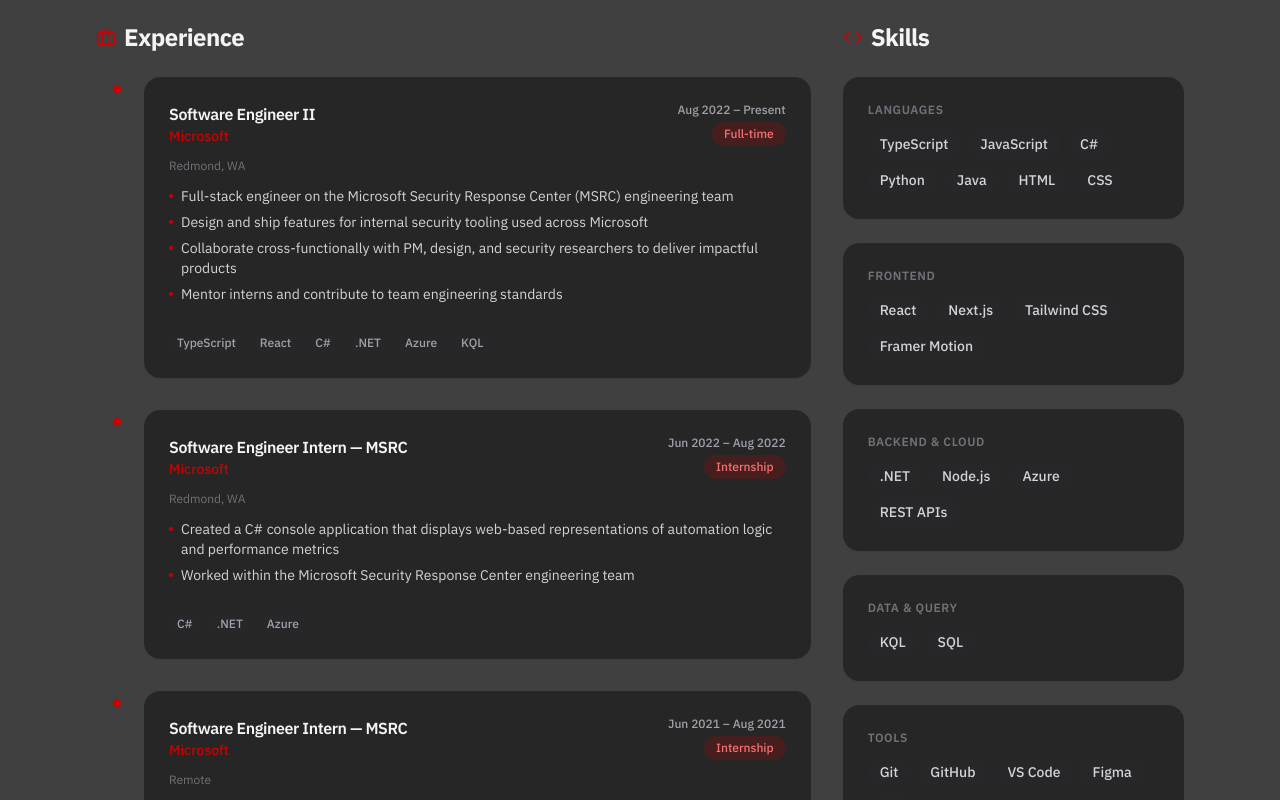
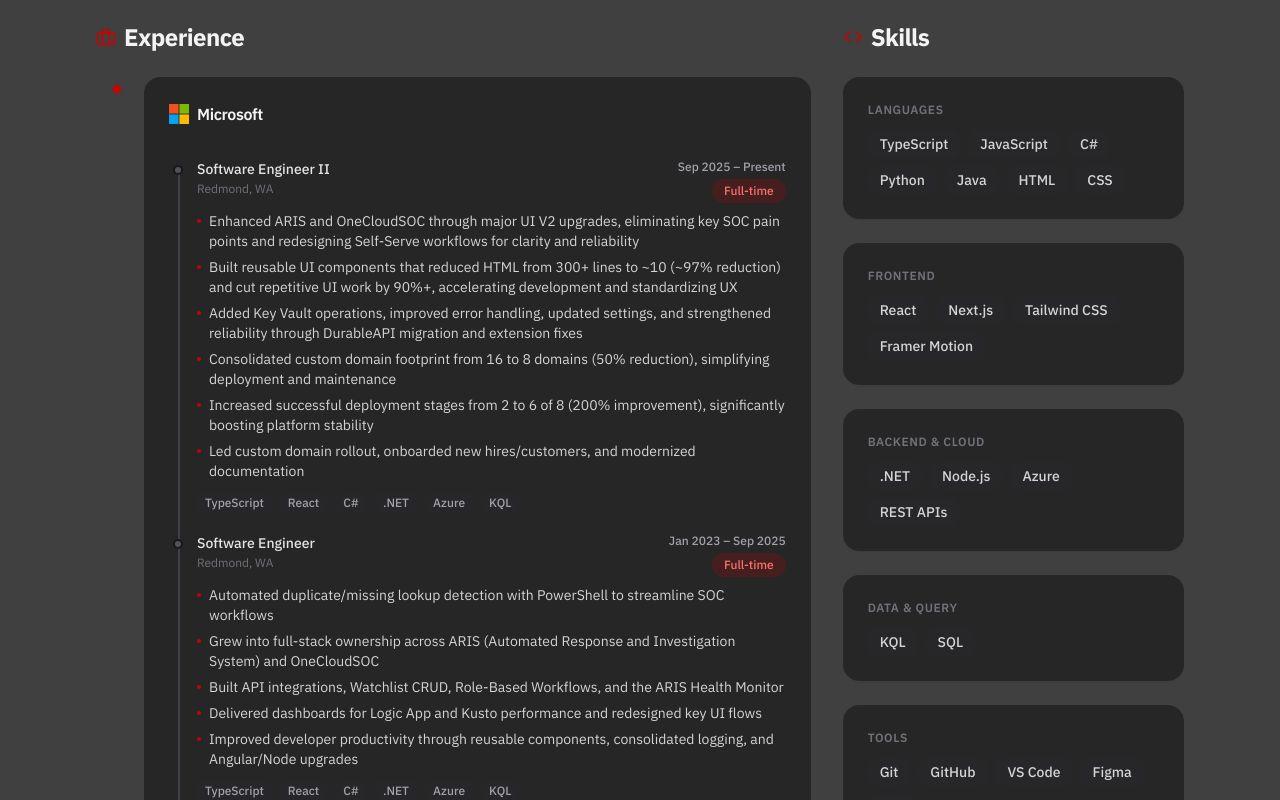
Before and after one commit to cmarqc/cmarq-web, a Next.js app: page /resume in a window 1280 px wide. Shown: the part 340-1140 px from the top of the page. Built offline with nearby package versions, Linux system fonts and the light colour scheme.

Commit message:
Allow for multiple roles in same job

```diff
--- a/app/resume/page.tsx
+++ b/app/resume/page.tsx
@@ -2,7 +2,7 @@
 
 import { motion } from 'framer-motion'
 import { FiDownload, FiBriefcase, FiBook, FiCode } from 'react-icons/fi'
-import { experiences, education } from '@/data/experience'
+import { experienceGroups, education } from '@/data/experience'
 import { skillGroups } from '@/data/skills'
 
 const containerVariants = {
@@ -61,36 +61,65 @@
 
                 <div className="relative">
                   {/* Timeline line */}
-                  <div className="absolute left-4 top-0 bottom-0 w-px bg-zinc-200 dark:bg-zinc-700" />
+                  <div className="absolute left-4 top-1.5 bottom-0 w-px bg-zinc-200 dark:bg-zinc-700" />
 
                   <div className="space-y-8 pl-12">
-                    {experiences.map((exp) => (
-                      <div key={exp.id} className="relative">
+                    {experienceGroups.map((group) => (
+                      <div key={group.id} className="relative">
                         {/* Timeline dot */}
                         <div className="absolute -left-[2.05rem] top-1.5 w-3 h-3 rounded-full bg-brand border-2 border-white dark:border-surface-dark" />
 
                         <div className="card">
-                          <div className="flex flex-wrap items-start justify-between gap-2 mb-3">
+                          {/* Company header */}
+                          <div className="flex items-center gap-2 mb-4 pb-3 border-b border-zinc-100 dark:border-zinc-800">
+                            <img
+                              src={group.logo}
+                              alt={group.company}
+                              className="w-5 h-5 object-contain"
+                            />
+                            <h3 className="font-semibold text-zinc-900 dark:text-zinc-100">
+                              {group.company}
+                            </h3>
+                          </div>
+
+                          {/* Roles */}
+                          <div
+                            className={
+                              group.roles.length > 1
+                                ? 'relative pl-7 space-y-5'
+                                : 'space-y-5'
+                            }
+                          >
+                            {/* Inner timeline line */}
+                            {group.roles.length > 1 && (
+                              <div className="absolute left-[9px] top-1.5 bottom-0 w-0.5 bg-zinc-200 dark:bg-zinc-700" />
+                            )}
+                            {group.roles.map((role) => (
+                              <div key={role.id} className="relative">
+                                {/* Role dot (LinkedIn-style indicator on the line) */}
+                                {group.roles.length > 1 && (
+                                  <div className="absolute -left-6 top-1.5 w-2.5 h-2.5 rounded-full bg-zinc-300 dark:bg-zinc-600 border-2 border-white dark:border-zinc-900 z-10" />
+                                )}
+                                <div className="flex flex-wrap items-start justify-between gap-2 mb-2">
                                   <div>
-                              <h3 className="font-semibold text-zinc-900 dark:text-zinc-100">
-                                {exp.role}
-                              </h3>
-                              <p className="text-brand font-medium text-sm">{exp.company}</p>
+                                    <p className="font-medium text-zinc-800 dark:text-zinc-200 text-sm">
+                                      {role.role}
+                                    </p>
+                                    <p className="text-xs text-zinc-400 dark:text-zinc-500 mt-0.5">
+                                      {role.location}
+                                    </p>
                                   </div>
                                   <div className="flex flex-col items-end gap-1">
                                     <span className="text-xs font-medium text-zinc-500 dark:text-zinc-400">
-                                {exp.period}
+                                      {role.period}
                                     </span>
-                              <span className="tag text-xs">{typeBadge[exp.type]}</span>
+                                    <span className="tag text-xs">{typeBadge[role.type]}</span>
                                   </div>
                                 </div>
-                          <p className="text-xs text-zinc-400 dark:text-zinc-500 mb-3">
-                            {exp.location}
-                          </p>
-                          <ul className="space-y-1.5 mb-4">
-                            {exp.bullets.map((bullet, i) => (
+                                <ul className="space-y-1.5 mb-3">
+                                  {role.bullets.map((bullet, j) => (
                                     <li
-                                key={i}
+                                      key={j}
                                       className="flex items-start gap-2 text-sm text-zinc-600 dark:text-zinc-300"
                                     >
                                       <span className="w-1 h-1 rounded-full bg-brand mt-2 shrink-0" />
@@ -98,9 +127,9 @@
                                     </li>
                                   ))}
                                 </ul>
-                          {exp.tech && (
-                            <div className="flex flex-wrap gap-2 pt-3 border-t border-zinc-100 dark:border-zinc-800">
-                              {exp.tech.map((t) => (
+                                {role.tech && (
+                                  <div className="flex flex-wrap gap-2">
+                                    {role.tech.map((t) => (
                                       <span
                                         key={t}
                                         className="px-2 py-0.5 rounded-md text-xs font-medium bg-zinc-100 dark:bg-zinc-800 text-zinc-600 dark:text-zinc-400"
@@ -110,6 +139,9 @@
                                     ))}
                                   </div>
                                 )}
+                              </div>
+                            ))}
+                          </div>
                         </div>
                       </div>
                     ))}
@@ -127,7 +159,7 @@
                 </div>
 
                 <div className="relative">
-                  <div className="absolute left-4 top-0 bottom-0 w-px bg-zinc-200 dark:bg-zinc-700" />
+                  <div className="absolute left-4 top-1.5 bottom-0 w-px bg-zinc-200 dark:bg-zinc-700" />
                   <div className="pl-12">
                     {education.map((edu) => (
                       <div key={edu.id} className="relative">
--- a/data/experience.ts
+++ b/data/experience.ts
@@ -1,13 +1,18 @@
-export interface Experience {
+export interface ExperienceRole {
   id: string
-  company: string
-  logo: string
   role: string
   period: string
   location: string
   type: 'full-time' | 'intern' | 'part-time' | 'volunteer'
   bullets: string[]
   tech?: string[]
+}
+
+export interface ExperienceGroup {
+  id: string
+  company: string
+  logo: string
+  roles: ExperienceRole[]
 }
 
 export interface Education {
@@ -19,27 +24,45 @@
   location: string
 }
 
-export const experiences: Experience[] = [
+export const experienceGroups: ExperienceGroup[] = [
+  {
+    id: 'microsoft',
+    company: 'Microsoft',
+    logo: '/logos/microsoft.svg',
+    roles: [
       {
         id: 'msft-swe2',
-    company: 'Microsoft',
-    logo: '/logos/microsoft.svg',
         role: 'Software Engineer II',
-    period: 'Aug 2022 – Present',
+        period: 'Sep 2025 – Present',
         location: 'Redmond, WA',
         type: 'full-time',
         bullets: [
-      'Full-stack engineer on the Microsoft Security Response Center (MSRC) engineering team',
-      'Design and ship features for internal security tooling used across Microsoft',
-      'Collaborate cross-functionally with PM, design, and security researchers to deliver impactful products',
-      'Mentor interns and contribute to team engineering standards',
+          'Enhanced ARIS and OneCloudSOC through major UI V2 upgrades, eliminating key SOC pain points and redesigning Self-Serve workflows for clarity and reliability',
+          'Built reusable UI components that reduced HTML from 300+ lines to ~10 (~97% reduction) and cut repetitive UI work by 90%+, accelerating development and standardizing UX',
+          'Added Key Vault operations, improved error handling, updated settings, and strengthened reliability through DurableAPI migration and extension fixes',
+          'Consolidated custom domain footprint from 16 to 8 domains (50% reduction), simplifying deployment and maintenance',
+          'Increased successful deployment stages from 2 to 6 of 8 (200% improvement), significantly boosting platform stability',
+          'Led custom domain rollout, onboarded new hires/customers, and modernized documentation',
+        ],
+        tech: ['TypeScript', 'React', 'C#', '.NET', 'Azure', 'KQL'],
+      },
+      {
+        id: 'msft-swe',
+        role: 'Software Engineer',
+        period: 'Jan 2023 – Sep 2025',
+        location: 'Redmond, WA',
+        type: 'full-time',
+        bullets: [
+          'Automated duplicate/missing lookup detection with PowerShell to streamline SOC workflows',
+          'Grew into full-stack ownership across ARIS (Automated Response and Investigation System) and OneCloudSOC',
+          'Built API integrations, Watchlist CRUD, Role-Based Workflows, and the ARIS Health Monitor',
+          'Delivered dashboards for Logic App and Kusto performance and redesigned key UI flows',
+          'Improved developer productivity through reusable components, consolidated logging, and Angular/Node upgrades',
         ],
         tech: ['TypeScript', 'React', 'C#', '.NET', 'Azure', 'KQL'],
       },
       {
         id: 'msft-intern-2022',
-    company: 'Microsoft',
-    logo: '/logos/microsoft.svg',
         role: 'Software Engineer Intern — MSRC',
         period: 'Jun 2022 – Aug 2022',
         location: 'Redmond, WA',
@@ -52,8 +75,6 @@
       },
       {
         id: 'msft-intern-2021',
-    company: 'Microsoft',
-    logo: '/logos/microsoft.svg',
         role: 'Software Engineer Intern — MSRC',
         period: 'Jun 2021 – Aug 2021',
         location: 'Remote',
@@ -64,10 +85,15 @@
         ],
         tech: ['C#', 'Xamarin', '.NET'],
       },
+    ],
+  },
   {
     id: 'gokic',
     company: 'Geeking Out Kids of Color',
     logo: '/logos/gokic.png',
+    roles: [
+      {
+        id: 'gokic-educator',
         role: 'Assistant Educator',
         period: 'Sep 2021 – Jun 2022',
         location: 'Seattle, WA',
@@ -77,6 +103,8 @@
           'Taught coding concepts and led hands-on engineering workshops',
         ],
         tech: ['Python', 'Robotics'],
+      },
+    ],
   },
 ]
 
```
Lines whose indentation alone changed are shown as unchanged.
